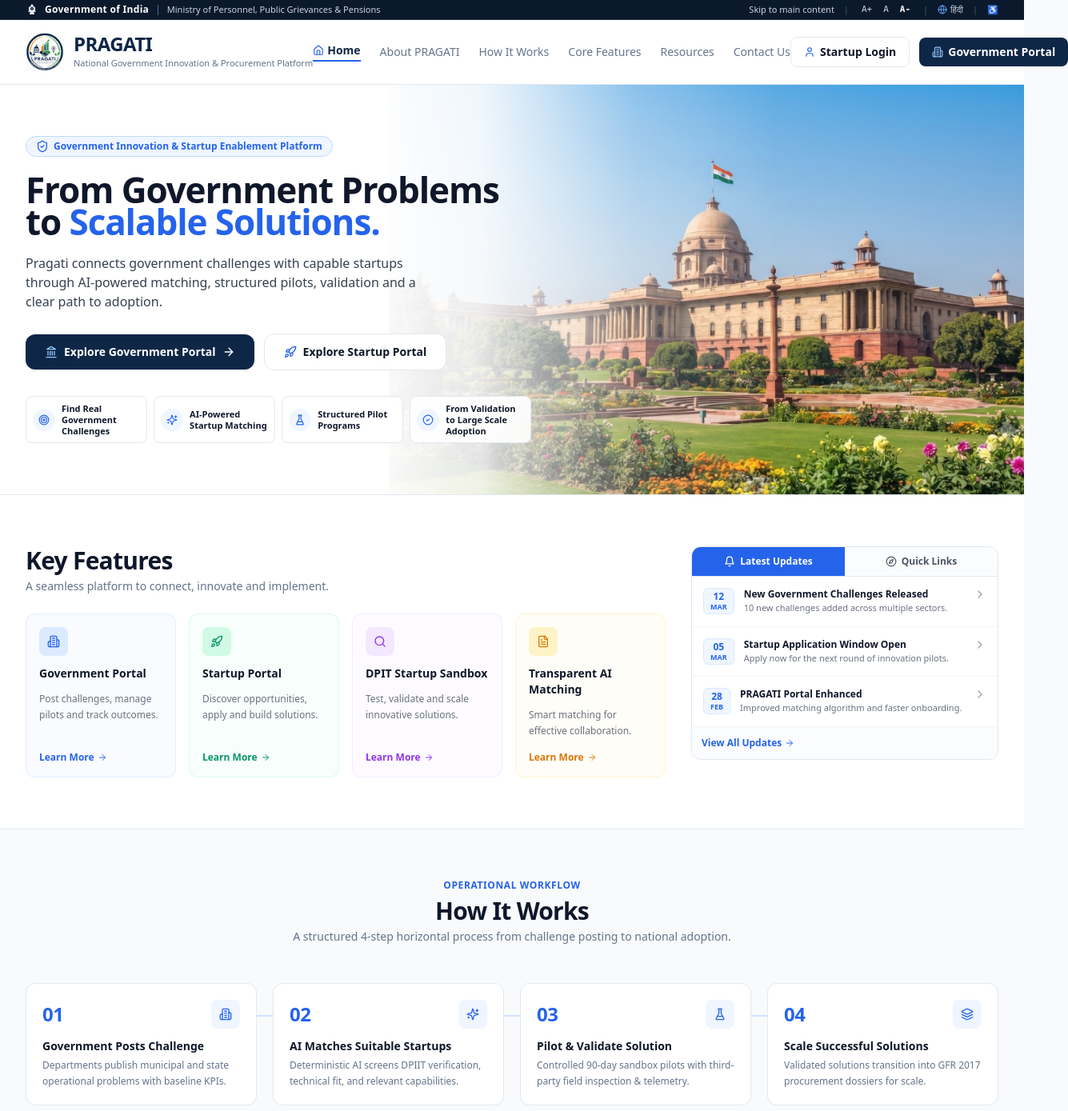
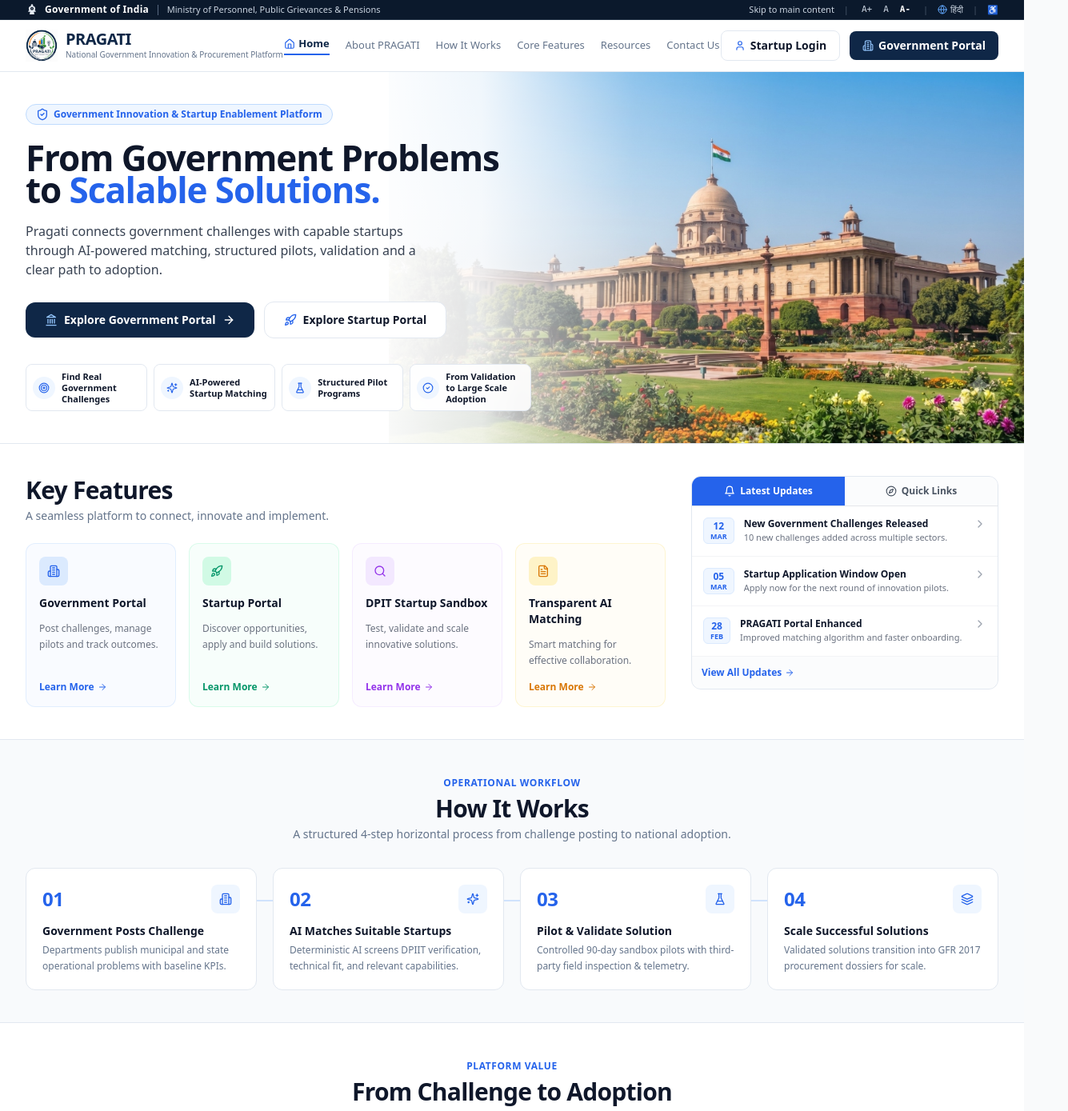
Before and after one commit to KahkshanAnsari/Pragati, a React (Vite) app in the folder frontend/: page / in a window 1280 px wide. Shown: the top 1389 px of the page at 80% size, 1335 px wide, since content can reach past the window. Built offline with nearby package versions, Linux system fonts and the light colour scheme; no server answers.

Commit message:
fix(landing): tighten navbar, hero and section spacing to match reference

```diff
--- a/frontend/src/pages/Landing.tsx
+++ b/frontend/src/pages/Landing.tsx
@@ -133,26 +133,26 @@
 
       {/* ── 2. HEADER / NAVBAR (EXACT REFERENCE MATCH) ────────────────────────── */}
       <header className="sticky top-0 z-40 bg-white/95 backdrop-blur-md border-b border-[#E2E8F0] shadow-xs">
-        <div className="max-w-7xl mx-auto px-4 sm:px-6 lg:px-8 h-20 flex items-center justify-between">
+        <div className="max-w-7xl mx-auto px-4 sm:px-6 lg:px-8 h-16 flex items-center justify-between">
           {/* Logo & Platform Title (No "National Platform" Badge) */}
-          <div className="flex items-center gap-3 shrink-0">
+          <div className="flex items-center gap-2.5 shrink-0">
             <img
               src={pragatiLogo}
               alt="PRAGATI Logo"
-              className="h-12 w-12 object-contain shrink-0"
+              className="h-10 w-10 object-contain shrink-0"
             />
             <div className="flex flex-col">
-              <span className="text-2xl font-black text-[#0F2747] tracking-tight leading-none">
+              <span className="text-xl font-black text-[#0F2747] tracking-tight leading-none">
                 PRAGATI
               </span>
-              <span className="text-[11px] text-[#64748B] font-medium hidden sm:block mt-1">
+              <span className="text-[10px] text-[#64748B] font-medium hidden sm:block mt-0.5">
                 National Government Innovation & Procurement Platform
               </span>
             </div>
           </div>
 
           {/* Clean Single-Line Navigation */}
-          <nav className="hidden lg:flex items-center gap-6 text-sm font-medium text-[#64748B] whitespace-nowrap">
+          <nav className="hidden lg:flex items-center gap-5 text-[13px] font-medium text-[#64748B] whitespace-nowrap">
             <a
               href="#main-content"
               className="text-[#0F2747] font-semibold border-b-2 border-[#2563EB] pb-0.5 flex items-center gap-1"
@@ -203,7 +203,7 @@
         <section
           id="hero"
           className="relative overflow-hidden bg-white border-b border-[#E2E8F0]"
-          style={{ minHeight: '430px' }}
+          style={{ minHeight: '370px' }}
         >
           {/* Background image — anchored to right, covers ~62% of width, full height */}
           <div
@@ -230,7 +230,7 @@
           <div className="absolute inset-0 bg-gradient-to-b from-[#F0F6FF]/60 via-white to-white lg:hidden" />
 
           {/* Content — left-aligned, above gradient */}
-          <div className="relative z-10 max-w-7xl mx-auto px-4 sm:px-6 lg:px-8 py-12 lg:py-16">
+          <div className="relative z-10 max-w-7xl mx-auto px-4 sm:px-6 lg:px-8 py-8 lg:py-10">
             <div className="w-full lg:max-w-[52%] space-y-5 text-left">
               {/* Sovereign Tag */}
               <div className="inline-flex items-center gap-1.5 px-3 py-1 rounded-full bg-[#EFF6FF] border border-blue-200 text-[#2563EB] text-xs font-semibold">
@@ -316,7 +316,7 @@
         </section>
 
         {/* ── 4. KEY FEATURES (LEFT) + LATEST UPDATES (RIGHT CORNER) ────────────── */}
-        <section id="key-features" className="py-12 lg:py-16 bg-white border-b border-[#E2E8F0]">
+        <section id="key-features" className="py-8 lg:py-10 bg-white border-b border-[#E2E8F0]">
           <div className="max-w-7xl mx-auto px-4 sm:px-6 lg:px-8">
             <div className="grid grid-cols-1 lg:grid-cols-12 gap-8 items-start">
               {/* Left Column (8 cols): Key Features (4-Card Grid) */}
@@ -532,9 +532,9 @@
         </section>
 
         {/* ── 5. HOW IT WORKS ─────────────────────────────────────────────────── */}
-        <section id="how-it-works" className="py-14 bg-[#F8FAFC] border-b border-[#E2E8F0]">
+        <section id="how-it-works" className="py-10 bg-[#F8FAFC] border-b border-[#E2E8F0]">
           <div className="max-w-7xl mx-auto px-4 sm:px-6 lg:px-8">
-            <div className="text-center max-w-2xl mx-auto mb-12 space-y-1">
+            <div className="text-center max-w-2xl mx-auto mb-8 space-y-1">
               <span className="text-xs font-bold uppercase tracking-wider text-[#2563EB]">
                 Operational Workflow
               </span>
@@ -607,9 +607,9 @@
         </section>
 
         {/* ── 6. TRUST / FROM CHALLENGE TO ADOPTION ─────────────────────────── */}
-        <section id="trust" className="py-14 bg-white border-b border-[#E2E8F0]">
+        <section id="trust" className="py-10 bg-white border-b border-[#E2E8F0]">
           <div className="max-w-7xl mx-auto px-4 sm:px-6 lg:px-8">
-            <div className="text-center max-w-2xl mx-auto mb-10 space-y-1">
+            <div className="text-center max-w-2xl mx-auto mb-8 space-y-1">
               <span className="text-xs font-bold uppercase tracking-wider text-[#2563EB]">
                 Platform Value
               </span>
```
